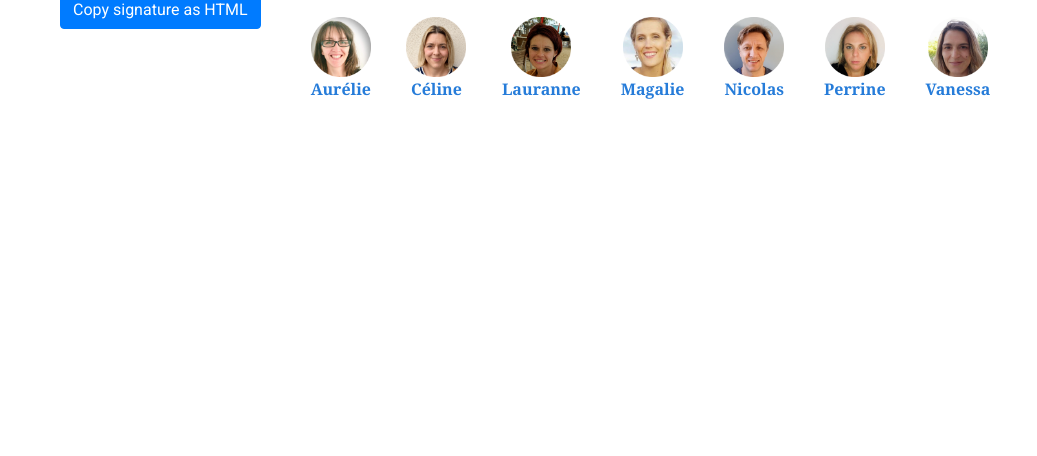
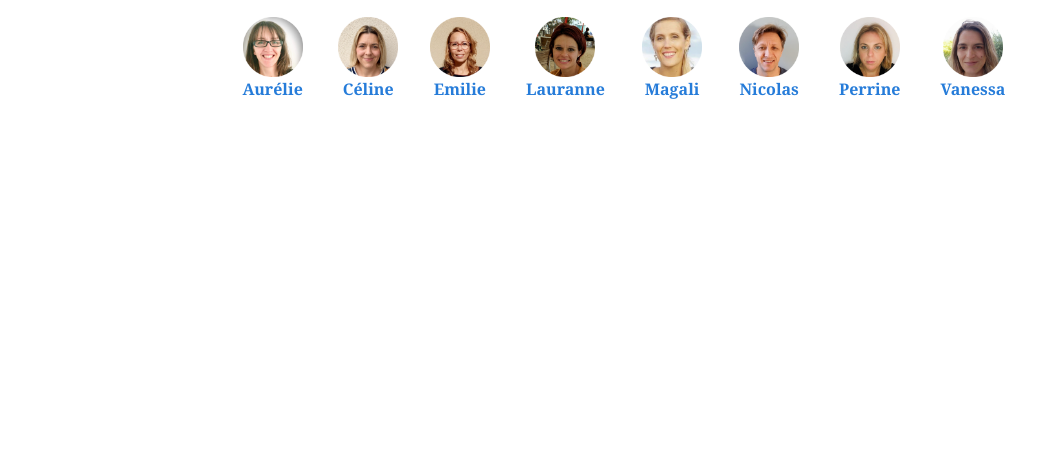
Before and after one commit to firehist/2020-ape-beauvoisin, a plain HTML site: page index.html in a window 1280 px wide. Shown: the part 344-800 px from the top of the page, without its empty margins (0-1037 px from the left). Drawn offline with nearby package versions, Linux system fonts and the light colour scheme.

Commit message:
Update emilie

```diff
--- a/generator.js
+++ b/generator.js
@@ -47,6 +47,9 @@ const signature = () => {
           <img width="60px" height="60px" src="${url}/assets/avatar_celine.png" />
         </td>
         <td style="padding: 0 5px;" valign="top" align="center" width="60px">
+          <img width="60px" height="60px" src="${url}/assets/avatar_emilie.png" />
+        </td>
+        <td style="padding: 0 5px;" valign="top" align="center" width="60px">
           <img width="60px" height="60px" src="${url}/assets/avatar_lauranne.png" />
         </td>
         <td style="padding: 0 5px;" valign="top" align="center" width="60px">
@@ -75,12 +78,17 @@ const signature = () => {
         </td>
         <td style="padding: 0 20px;" valign="top" align="center" width="90px">
           <div style="margin-block-start: 0px; font-weight:bold; font-size:16px; color:#267CD9; font-family:Georgia;">
+            Emilie
+          </div>
+        </td>
+        <td style="padding: 0 20px;" valign="top" align="center" width="90px">
+          <div style="margin-block-start: 0px; font-weight:bold; font-size:16px; color:#267CD9; font-family:Georgia;">
             Lauranne
           </div>
         </td>
         <td style="padding: 0 20px;" valign="top" align="center" width="90px">
           <div style="margin-block-start: 0px; font-weight:bold; font-size:16px; color:#267CD9; font-family:Georgia;">
-            Magalie
+            Magali
           </div>
         </td>
         <td style="padding: 0 20px;" valign="top" align="center" width="90px">
@@ -105,11 +113,8 @@ const signature = () => {
 
 const app = () => {
     const $inputHidden = $('#input-hidden')
-    const $signature = $('#signature')
-    const $signatureTabs = $('#signature .block__tab label')
     const $tabContent = $('#tab-content')
     const $btnCopy = $('#btn-copy')
-    const $btnCopyHtml = $('#btn-copy-html')
 
     let currentSignature = signature()
     $inputHidden.val(currentSignature)
@@ -121,13 +126,6 @@ const app = () => {
         $('.toast-clicked').toast('show')
     })
 
-    // Handle copy button
-    $btnCopyHtml.click(() => {
-        $inputHidden[0].select()
-        document.execCommand("copy")
-        $('.toast-clicked').toast('show')
-    })
-
     // Update the tab content depending on the type
     function updateTabContent() {
         $tabContent.html(`${currentSignature}`)
--- a/index.html
+++ b/index.html
@@ -17,7 +17,6 @@
   <div class="block d-flex flex-row">
     <div class="d-flex flex-column justify-content-center">
       <button id="btn-copy" class="btn btn-primary" type="button">Copy signature</button><br />
-      <button id="btn-copy-html" class="btn btn-primary" type="button">Copy signature as HTML</button>
     </div>
     <div class="block d-flex flex-grow-1 flex-column">
       <div id="tab-content" class="block__content d-flex flex-grow-1 pt-3"></div>
```
Also changed, not shown: assets/avatar_emilie.png (added).
